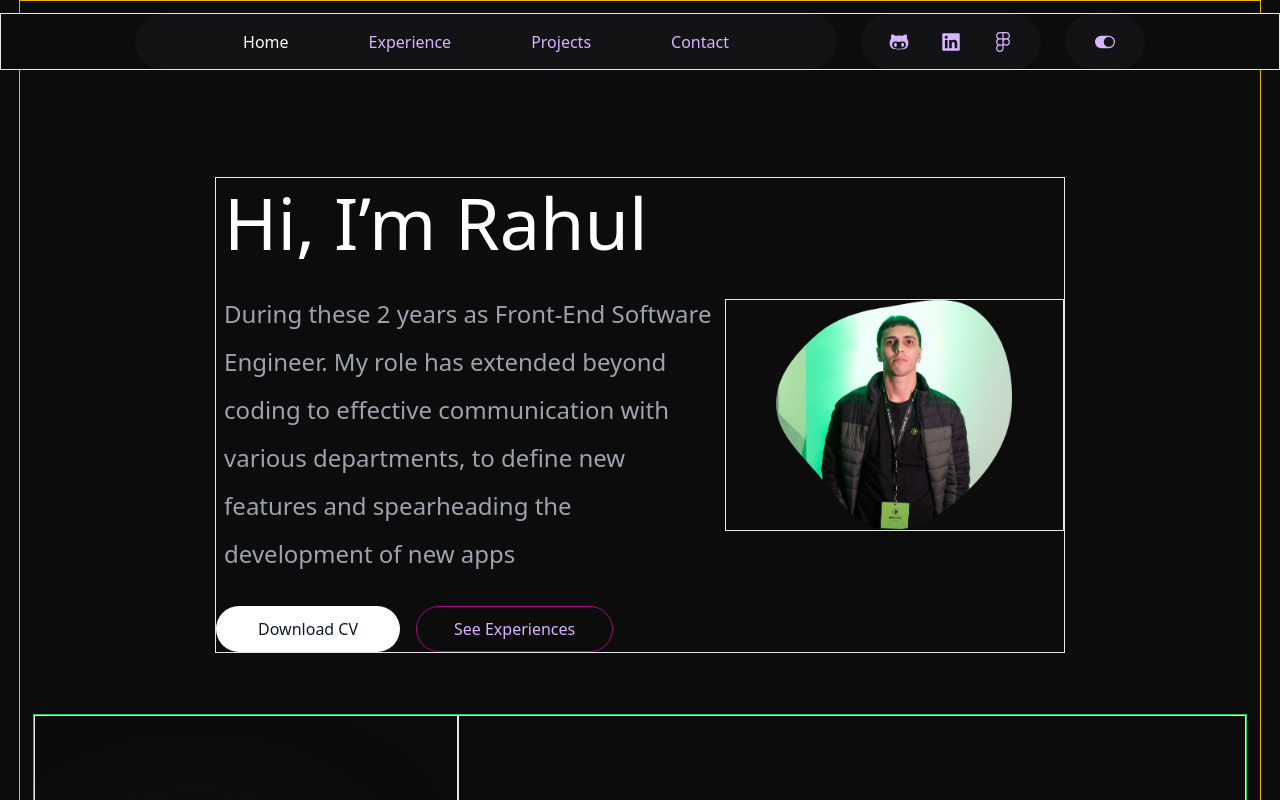
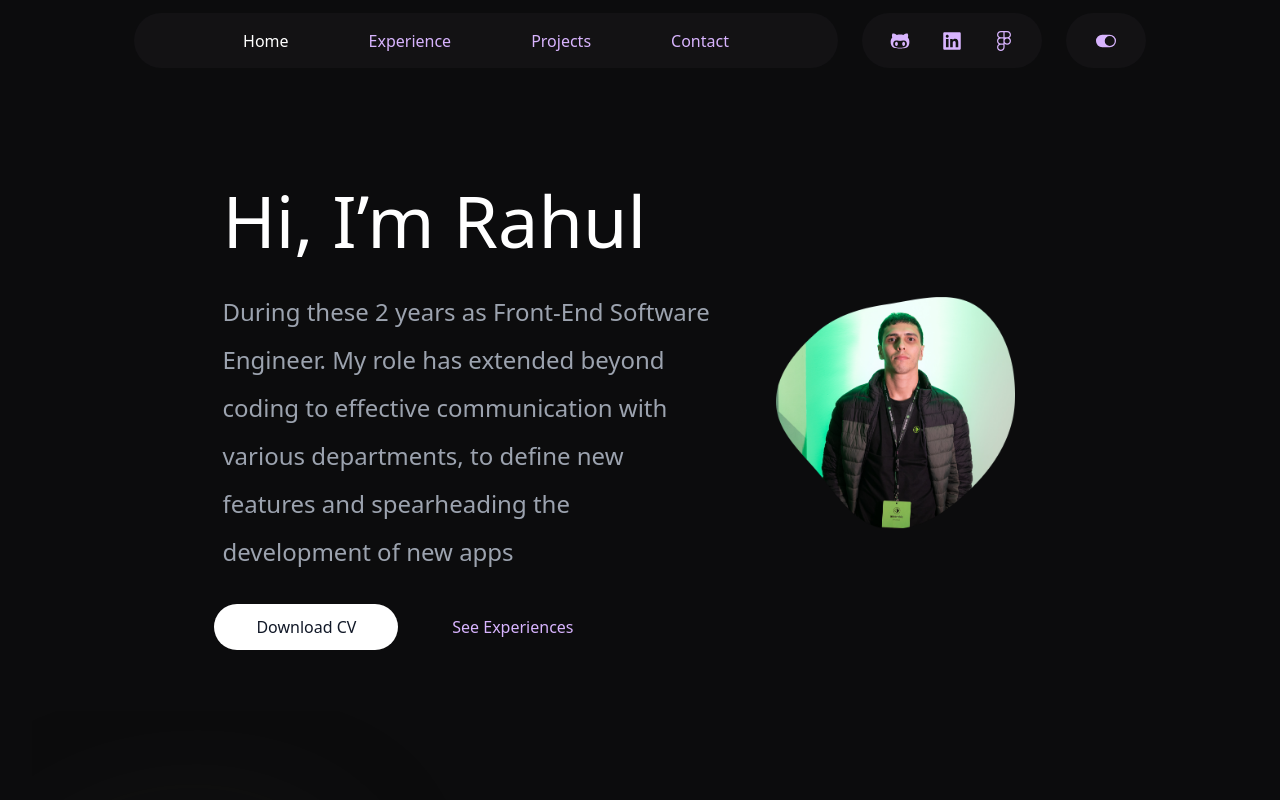
Before and after one commit to FossXpert/portfolio, a React (Vite) app in the folder my-project/: page / in a window 1280 px wide. Shown: the top 800 px of the page. Built offline with nearby package versions, Linux system fonts and the light colour scheme.

Commit message:
fix: update Home component to clear border constant

```diff
--- a/my-project/src/components/Home/Home.tsx
+++ b/my-project/src/components/Home/Home.tsx
@@ -8,7 +8,7 @@ import Contactme from '../Contactme/Contactme';
 import { Analytics } from "@vercel/analytics/react"
 
 type Props = {}
-export const bo = 'border'
+export const bo = ""
 
 const Home = (props: Props) => {
   <Analytics />
```
